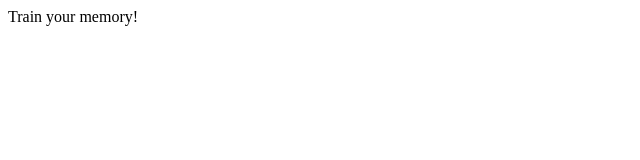
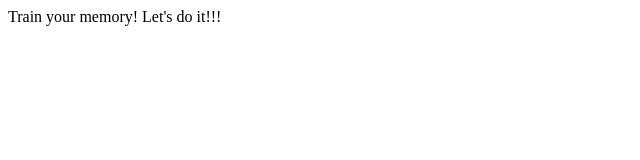
Before and after one commit to sergey230500/memory-train, a plain HTML site: page docs/index.html in a window 1280 px wide. Shown: the full height of the page, 0-640 px from the left. Drawn offline with Linux system fonts and the light colour scheme.

Commit message:
Ну, че придумал... :)

```diff
--- a/docs/index.html
+++ b/docs/index.html
@@ -4,5 +4,6 @@
 </head>
 <body>
 Train your memory!
+Let's do it!!!
 </body>
 </html>
```
